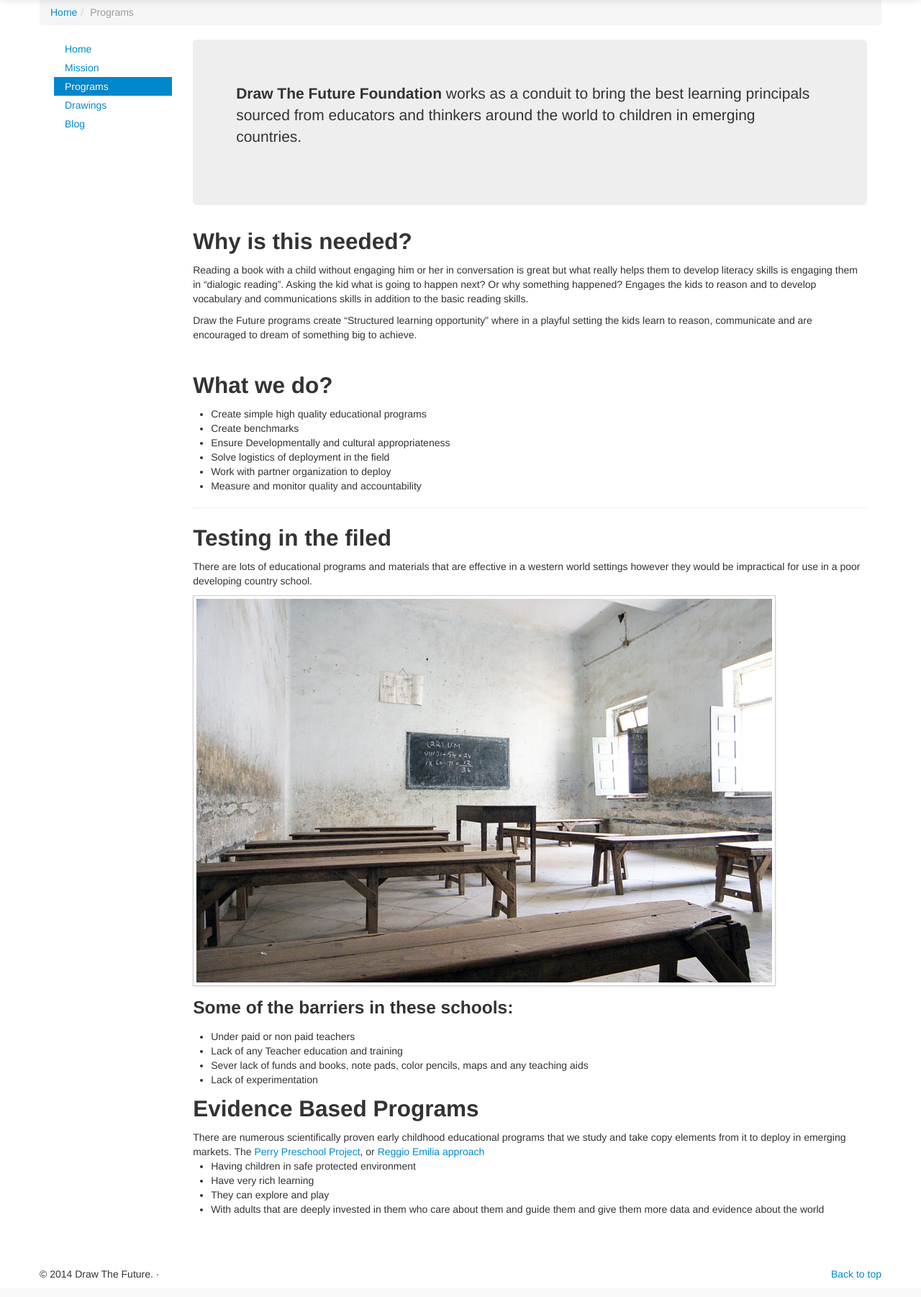
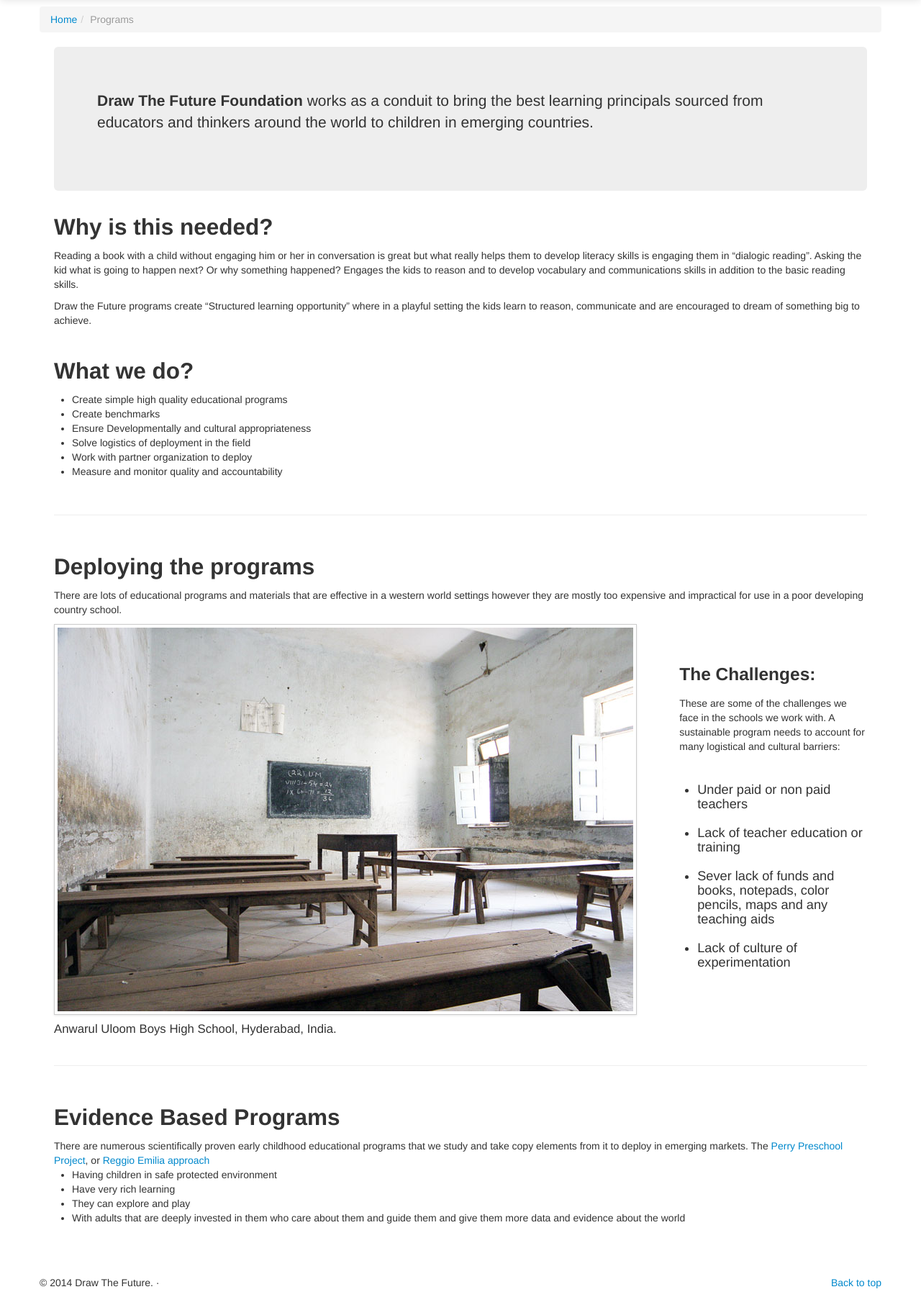
Before and after one commit to ddehghan/django-bootstrap-starter-project, a Django app: template website/templates/programs.html in a window 1280 px wide. Shown: the part 41-1843 px from the top of the page at 72% size. Before the commit the page ends 1819 px from the top, so only its background shows below. Run offline with Django 3.2, Linux system fonts and the light colour scheme; the template is opened without the code that fills it, so the values that code supplies are empty; parts of the project's set-up code (start-up, migrations or seed data) failed here and were passed over; some libraries are stand-ins or nearby versions.

Commit message:
removed left menu; copy

```diff
--- a/website/static/css/main.css
+++ b/website/static/css/main.css
@@ -1,3 +1,26 @@
-.navbar{
-    margin-bottom: 0;
+/*.navbar{*/
+    /*margin-bottom: 200px;*/
+/*}*/
+.breadcrumb{
+    margin-top: 10px;
 }
+
+.big-list li{
+    padding-top: 20px;
+    font-size: 130%;
+}
+
+.image-desciption-1 {
+    font-size: 150%;
+    font-weight: bold;
+}
+
+.image-desciption-2 {
+    padding-top: 5px;
+    font-size: 120%;
+}
+
+.image-desciption-3 {
+    padding-top: 10px;
+    font-size: 120%;
+}
--- a/website/templates/programs.html
+++ b/website/templates/programs.html
@@ -19,27 +19,6 @@
 
     <div class="container-fluid">
         <div class="row-fluid">
-
-            <div class="span2 left">
-
-                <div class="panel tree">
-
-                    <ul class="nav nav-list navlist-menu-level-0">
-                        <li class="first"
-                            id="tree-menu-home"><a href="/">Home</a></li>
-                        <li id="tree-menu-mission"><a href="/mission/">Mission</a></li>
-                        <li class="active" class="" id="tree-menu-programs"><a href="/programs/">Programs</a>
-                        </li>
-                        <li class="" id="tree-menu-drawings"><a href="/drawings/">Drawings</a>
-                        </li>
-                        <li class="last" id="tree-menu-http:--blog.drawthefuture.org"><a
-                                href="http://blog.drawthefuture.org">Blog</a></li>
-                    </ul>
-                </div>
-
-            </div>
-
-            <div class="span10 right">
 
             <div class="hero-unit">
                 <div class="lead"><strong>Draw The Future Foundation</strong> works as a conduit to bring the best
@@ -69,31 +48,48 @@
                 <li>Measure and monitor quality and accountability</li>
             </ul>
 
+            <br>
             <hr>
+            <br>
 
 
-                <h2>Testing in the filed</h2>
+            <h2>Deploying the programs</h2>
 
             <p>There are lots of educational programs and materials that are effective in a western world settings
-                    however they would be impractical for use in a poor developing country school.</p>
+                however they are mostly too expensive and impractical for use in a poor developing country school.</p>
 
-                {#                <div class="row-fluid">#}
-                {#                    <div class="span8 left">#}
+            <div class="row-fluid">
+                <div class="span9 left">
                     <img src="{{ STATIC_URL }}home-assets/empty_classroom.jpg" class="img-polaroid">
-                {#                    </div>#}
 
-                {#                    <div class="span4 left">#}
+                    <div class="image-desciption-3">Anwarul Uloom Boys High School, Hyderabad, India.</div>
+                </div>
+                <div class="span3 left">
 
+                    <br>
+                    <br>
 
-                <h3>Some of the barriers in these schools:</h3>
+                    <h3>The Challenges:</h3>
+
+                    These are some of the challenges we face in the schools we work with. A sustainable program needs to
+                    account for many logistical and cultural barriers:
+                    <br>
+                    <br>
+
+                    <div class="big-list">
                     <ul>
                         <li>Under paid or non paid teachers</li>
-                    <li>Lack of any Teacher education and training</li>
-                    <li>Sever lack of funds and books, note pads, color pencils, maps and any teaching aids</li>
-                    <li>Lack of experimentation</li>
+                        <li>Lack of teacher education or training</li>
+                        <li>Sever lack of funds and books, notepads, color pencils, maps and any teaching aids</li>
+                        <li>Lack of culture of experimentation</li>
                     </ul>
-                {#                    </div>#}
-                {#                </div>#}
+                    </div>
+                </div>
+            </div>
+
+            <br>
+            <hr>
+            <br>
 
             <h2>Evidence Based Programs</h2>
             There are numerous scientifically proven early childhood educational programs that we study and take
@@ -111,9 +107,6 @@
 
 
         </div>
-
-
-        </div>
     </div>
 
 
--- a/website/templates/theme/base.html
+++ b/website/templates/theme/base.html
@@ -30,6 +30,8 @@
           href="{{ STATIC_URL }}theme/ico/apple-touch-icon-72-precomposed.png">
     <link rel="apple-touch-icon-precomposed" href="{{ STATIC_URL }}theme/ico/apple-touch-icon-57-precomposed.png">
     <link rel="shortcut icon" href="{{ STATIC_URL }}theme/ico/favicon.png">
+
+    <link rel="stylesheet" href="{{ STATIC_URL }}css/main.css">
 
     {% block extra_css %}
     {% endblock %}
```
Also changed, not shown: website/templates/drawings.html (+3 -47 lines), website/templates/home.html (+0 -12 lines). Lines whose indentation alone changed are shown as unchanged.
